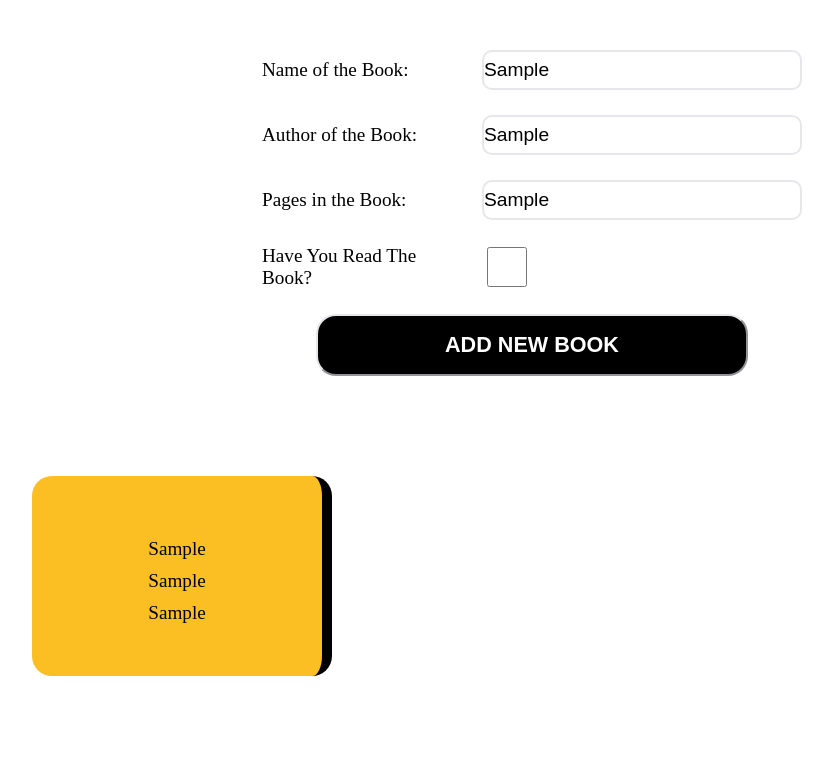
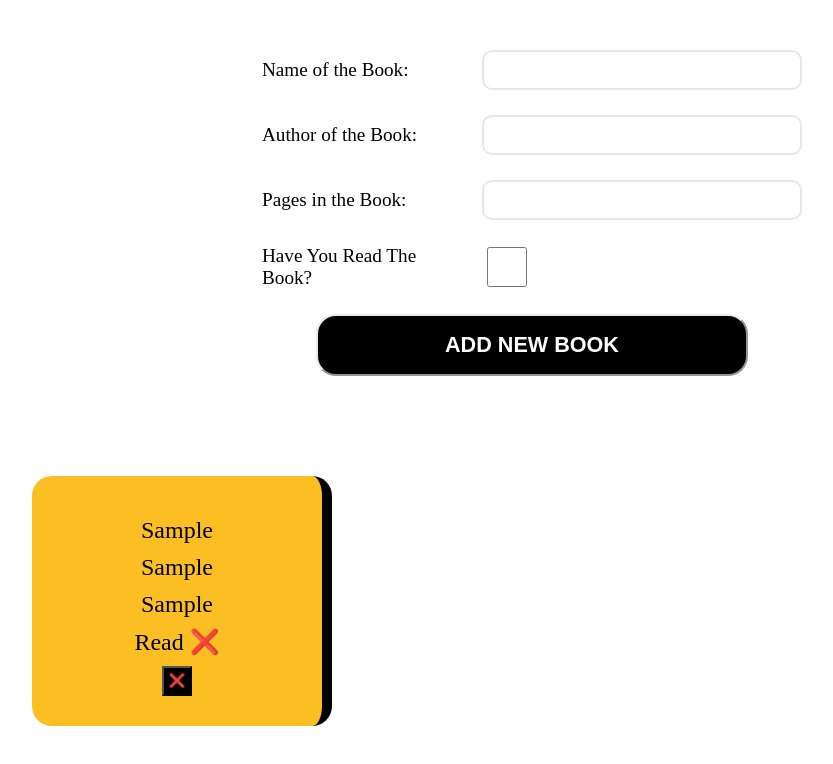
Before and after one commit to ArqamWaheed/Library, a plain HTML site: page index.html in a window 1280 px wide. Both pictures are taken after typing "Sample", "Sample", "Sample" into the empty fields and a click on the button "ADD NEW BOOK". Shown: the whole page, without its empty margins (108-941 px from the left). Drawn offline with Linux system fonts and the light colour scheme.

Commit message:
Completely IIFE'd it heh.

```diff
--- a/javascript.js
+++ b/javascript.js
@@ -1,15 +1,3 @@
-
-// function addBookToLibrary() {
-//     let book = new Book(title.value, author.value, pages.value, readstatus.checked);
-//     myLibrary.push(book);
-// }
-
-// const Book = (function() {
-
-// })()
-
-
-
 const changeLibrary = (function() {
     _myLibrary = [];
 
@@ -22,44 +10,83 @@ const changeLibrary = (function() {
     $cardContainer = document.querySelector(".main");
     $form = document.querySelector(".form");
 
-    // Bind event Listeners
+    // Bind eventListeners
     $form.addEventListener('submit', (event) => {
         event.preventDefault();
         addBook();
+        _clearInputs();
     });
 
+    $cardContainer.addEventListener('click', function(event) {
+        if (event.target.tagName == "BUTTON") {
+            let id = (event.target.closest("div")).id;
+            console.log(id);
+            removeBook(id);
+        }
+    })
+
     // Define events
+
+    function _Book(name, author, pages, readstatus) {
+        this.name = name;
+        this.author = author;
+        this.pages = pages;
+        this.readstatus = readstatus;
+        this.id = crypto.randomUUID();
+    }
+
+    _Book.prototype.readInfo = function() {
+        return this.readstatus ? "Read ✅" : "Read ❌";
+    }
+
     function _render() {
+        while ($cardContainer.firstChild) { // deleting all elements
+            $cardContainer.removeChild($cardContainer.firstChild);
+        }
+
+        for (let i = 0; i < _myLibrary.length; i++) { // recreating all elements
             $card = document.createElement("div");
             $card.classList.toggle("card");
-        tempArr = [$bookName.value, $authorName.value, pages.value];
-        for (let i = 0; i < tempArr.length; i++) {
+            tempArr = [_myLibrary[i].name, _myLibrary[i].author, _myLibrary[i].pages, _myLibrary[i].readInfo()];
+            for (let j = 0; j < tempArr.length; j++) {
                 $p = document.createElement("p");
-            $p.textContent = tempArr[i];
+                $p.textContent = tempArr[j];
                 $card.appendChild($p);
             }
+            $cardButton = document.createElement("button");
+            $cardButton.textContent = "❌";
+            $card.appendChild($cardButton);
+            $card.id = _myLibrary[i].id;
+            tempArr = null;
             $cardContainer.appendChild($card);
+        }
+    }
+
+    function _clearInputs() {
+        $bookName.value = "";
+        $authorName.value = "";
+        $pages.value = "";
+        $readStatus.checked = false;
     }
 
     function addBook(name, author, pages, readStatus) {
         name = (typeof name === "string") ? name : $bookName.value;
         author = (typeof author === "string") ? author : $authorName.value;
         pages = (typeof pages === "number") ? pages : $pages.value;
-        readStatus = (typeof readStatus === "boolean") ? readStatus : $readStatus.value;
+        readStatus = (typeof readStatus === "boolean") ? readStatus : $readStatus.checked;
         book = new _Book(name, author, pages, readStatus);
         _myLibrary.push(book);
         _render();
     }
 
-    function removeBook() {
 
+    function removeBook(id) {
+        for (let i = 0; i < _myLibrary.length; i++) {
+            if (_myLibrary[i].id == id) {
+                _myLibrary.splice(i, 1);
+                _render();
+            };
         }
-
-    function _Book(name, author, pages, readstatus) {
-        this.name = name;
-        this.author = author;
-        this.pages = pages;
-        this.readstatus = readstatus;
     }
 
     // Return IIFE
--- a/styles.css
+++ b/styles.css
@@ -51,7 +51,7 @@ label {
 
 .main p {
     margin-top: 10px;
-    font-size: 1.2rem;
+    font-size: 1.5rem;
 }
 
 #readstatus {
@@ -64,11 +64,9 @@ label {
     margin-top: 100px;
     display: grid;
     grid-template-columns: repeat(3, 300px);
-    grid-auto-rows: 200px;
+    grid-auto-rows: 250px;
     gap: 50px;
 }
-
-
 
 .card {
     text-align: center;
@@ -82,4 +80,5 @@ label {
     background-color: black;
     width: 30px;
     height: 30px;
+    margin-top: 10px;
 }
```
Lines whose indentation alone changed are shown as unchanged.
